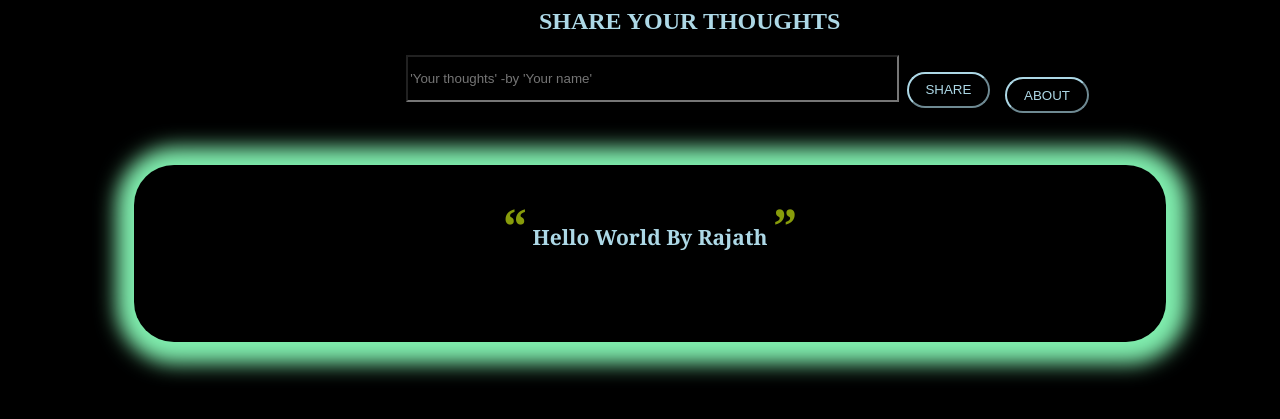
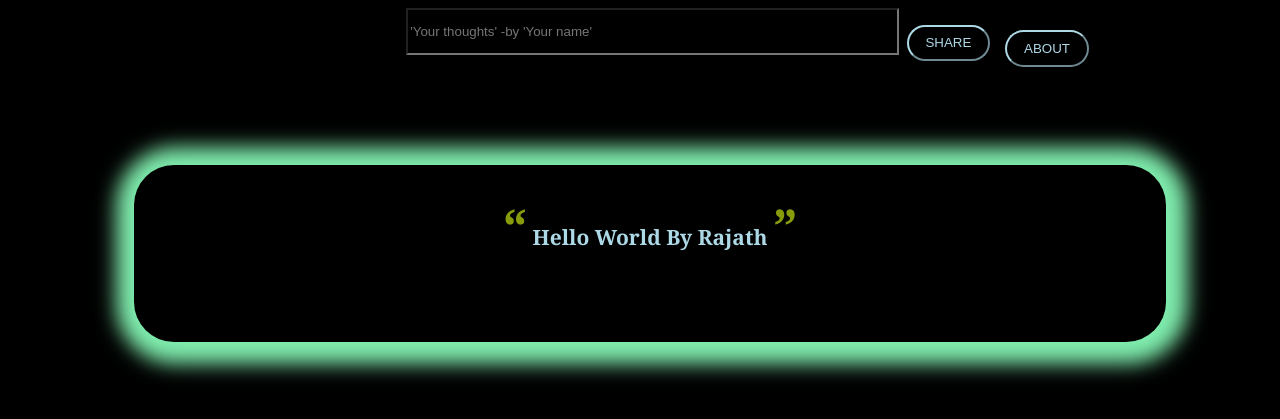
Before and after one commit to Rajathkunder/shareyourthoughts, a PHP site: page / in a window 1280 px wide. Shown: the top 419 px of the page. Run offline with PHP 8.4, Linux system fonts and the light colour scheme.

Commit message:
Update index.php

```diff
--- a/index.php
+++ b/index.php
@@ -2,6 +2,7 @@
 <head>
   <meta charset="UTF-8">
   <meta name="viewport" content="width=device-width, initial-scale=1.0">
+
   <meta http-equiv="X-UA-Compatible" content="ie=edge">
   <style type="text/css">
     .btn5:hover{
@@ -85,7 +86,7 @@ color:lightblue;
 
 
   <div class="box">
-    <h2> SHARE YOUR THOUGHTS</h2>
+
     <form action="config.php">
       <div class="input-box">
         <input type="text" name="password"  placeholder="'Your thoughts' -by 'Your name'"  class="txt" autocomplete="off" required>
```
